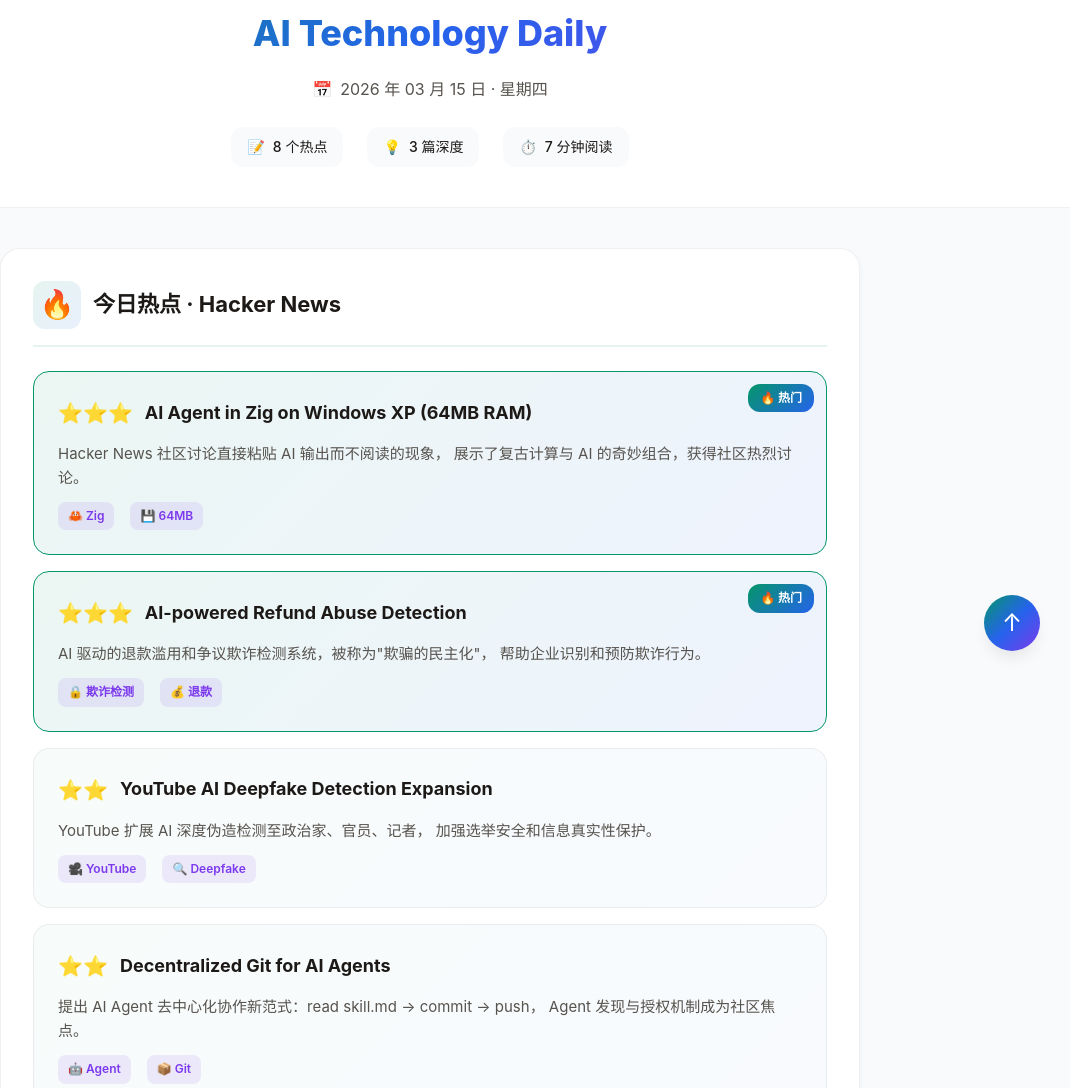
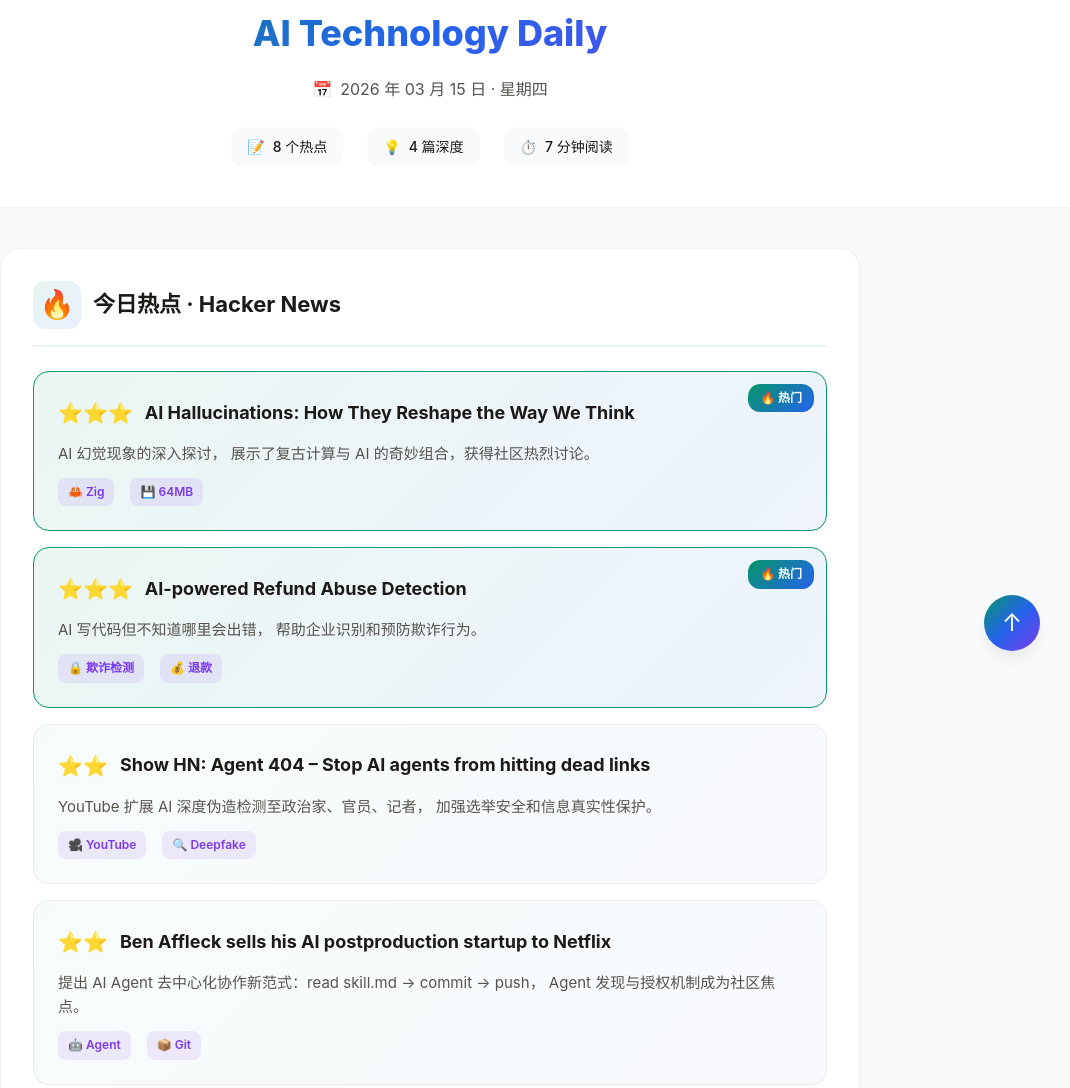
Before and after one commit to jyx13121802323/ai-daily-weekly, a plain HTML site: page daily-reports/2026-03/2026-03-15-ai-news.html in a window 1280 px wide. Shown: the part 119-1207 px from the top of the page, without its empty margins (210-1280 px from the left). Drawn offline with Linux system fonts and the light colour scheme.

Commit message:
feat: update 2026-03-14 and 2026-03-15 with real Hacker News AI content

```diff
--- a/daily-reports/2026-03/2026-03-15-ai-news.html
+++ b/daily-reports/2026-03/2026-03-15-ai-news.html
@@ -396,7 +396,7 @@
             </div>
             <div class="stat-item">
                 <span>💡</span>
-                <span>3 篇深度</span>
+                <span>4 篇深度</span>
             </div>
             <div class="stat-item">
                 <span>⏱️</span>
@@ -415,10 +415,10 @@
                 <article class="news-card featured">
                     <div class="news-header">
                         <span class="news-hot">⭐⭐⭐</span>
-                        <h3 class="news-title">AI Agent in Zig on Windows XP (64MB RAM)</h3>
+                        <h3 class="news-title">AI Hallucinations: How They Reshape the Way We Think</h3>
                     </div>
                     <p class="news-desc">
-                        Hacker News 社区讨论直接粘贴 AI 输出而不阅读的现象，
+                        AI 幻觉现象的深入探讨，
                         展示了复古计算与 AI 的奇妙组合，获得社区热烈讨论。
                     </p>
                     <div class="news-meta">
@@ -433,7 +433,7 @@
                         <h3 class="news-title">AI-powered Refund Abuse Detection</h3>
                     </div>
                     <p class="news-desc">
-                        AI 驱动的退款滥用和争议欺诈检测系统，被称为"欺骗的民主化"，
+                        AI 写代码但不知道哪里会出错，
                         帮助企业识别和预防欺诈行为。
                     </p>
                     <div class="news-meta">
@@ -445,7 +445,7 @@
                 <article class="news-card">
                     <div class="news-header">
                         <span class="news-hot">⭐⭐</span>
-                        <h3 class="news-title">YouTube AI Deepfake Detection Expansion</h3>
+                        <h3 class="news-title">Show HN: Agent 404 – Stop AI agents from hitting dead links</h3>
                     </div>
                     <p class="news-desc">
                         YouTube 扩展 AI 深度伪造检测至政治家、官员、记者，
@@ -460,7 +460,7 @@
                 <article class="news-card">
                     <div class="news-header">
                         <span class="news-hot">⭐⭐</span>
-                        <h3 class="news-title">Decentralized Git for AI Agents</h3>
+                        <h3 class="news-title">Ben Affleck sells his AI postproduction startup to Netflix</h3>
                     </div>
                     <p class="news-desc">
                         提出 AI Agent 去中心化协作新范式：read skill.md → commit → push，
@@ -658,7 +658,7 @@
                     <span>即将发布</span>
                 </div>
                 <p style="color: var(--text-secondary); font-size: 14px; margin-bottom: 12px;">
-                    <strong>•</strong> Clawme-Personal AI Assistant 的实际应用评估<br>
+                    <strong>•</strong> Prowl Agent 发现网络的实际应用评估<br>
                     <strong>•</strong> Sloppypaste 现象的深入讨论披露<br>
                     <strong>•</strong> 更多 AI Agent 工具的创新
                 </p>
```
Also changed, not shown: daily-reports/2026-03/2026-03-14-ai-news.html (+7 -7 lines), 2 other files.
